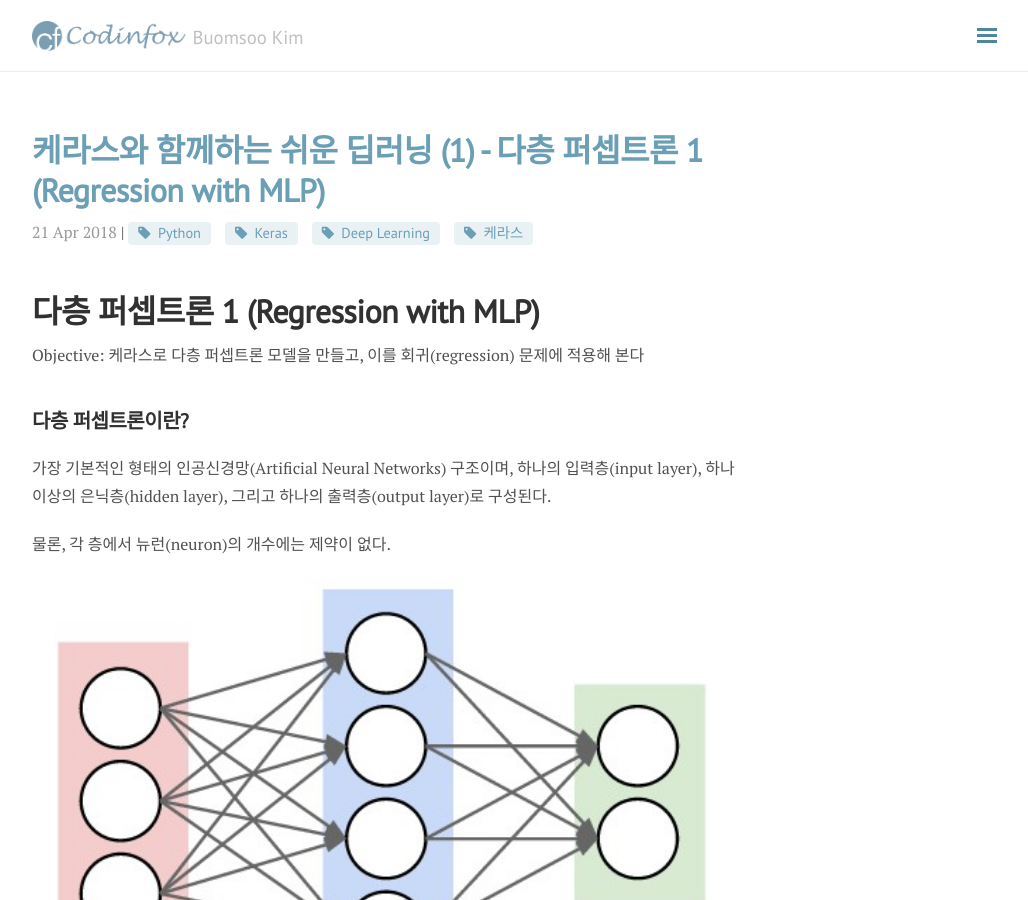
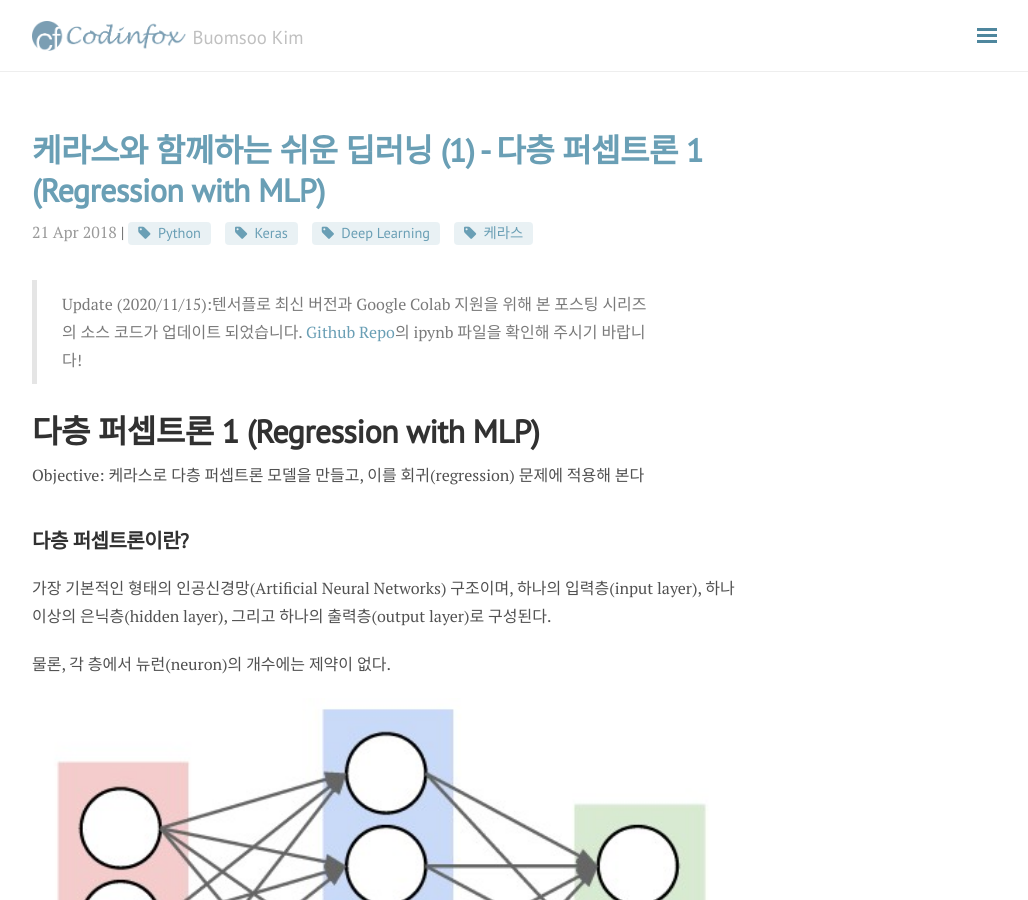
Before and after one commit to buomsoo-kim/buomsoo-kim.github.io, a Jekyll site: the page built from _posts/2018-04-21-Easy-deep-learning-with-Keras-1.md.md, in a window 1280 px wide and 900 px high. Shown: the whole window, without its empty margins (248-1276 px from the left). Built offline with Jekyll 4.4.1, drawn with Linux system fonts in a browser that asks for light colours; nearby versions of some CDN libraries; comment, search, counter and statistics services are not loaded.

Commit message:
Update 2018-04-21-Easy-deep-learning-with-Keras-1.md.md

```diff
--- a/_posts/2018-04-21-Easy-deep-learning-with-Keras-1.md.md
+++ b/_posts/2018-04-21-Easy-deep-learning-with-Keras-1.md.md
@@ -4,6 +4,9 @@ title: 케라스와 함께하는 쉬운 딥러닝 (1) - 다층 퍼셉트론 1 (R
 category: Keras
 tags: [Python, Keras, Deep Learning, 케라스]
 ---
+
+> Update (2020/11/15):텐서플로 최신 버전과 Google Colab 지원을 위해 본 포스팅 시리즈의 소스 코드가 업데이트 되었습니다. [Github Repo](https://github.com/buomsoo-kim/Easy-deep-learning-with-Keras)의 ipynb 파일을 확인해 주시기 바랍니다!
+
 
 # 다층 퍼셉트론 1 (Regression with MLP)
 
```
